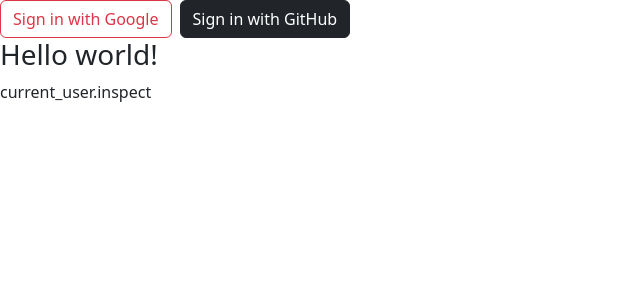
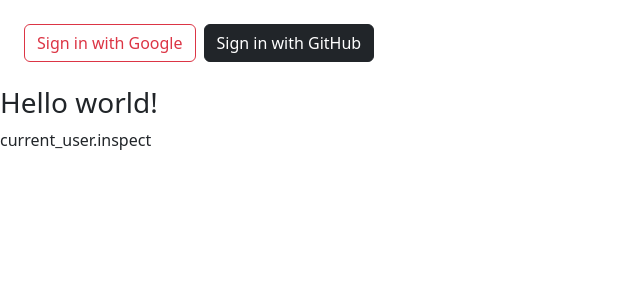
Before and after one commit to DeusVult09/inventory-app, a Rails app: page / in a window 1280 px wide. Shown: the top 300 px of the page, without its empty margins (0-640 px from the left). Run offline with Rails 7, Linux system fonts and the light colour scheme; some libraries are stand-ins or nearby versions.

Commit message:
Add margin and padding spacing to the navbar

```diff
--- a/app/views/layouts/application.html.erb
+++ b/app/views/layouts/application.html.erb
@@ -25,7 +25,7 @@
     <%= stylesheet_link_tag :app, "data-turbo-track": "reload" %>
     <%= javascript_importmap_tags %>
   </head>
-  <nav class="d-flex align-items-center gap-2">
+  <nav class="d-flex align-items-center gap-2 m-3 p-2">
     <% if current_user %>
       <span><%= current_user.name %></span>
       <%= button_to "Log out", logout_path, method: :delete, class: "btn btn-outline-secondary" %>
```
